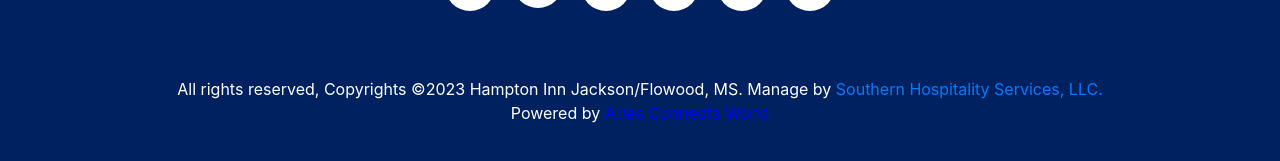
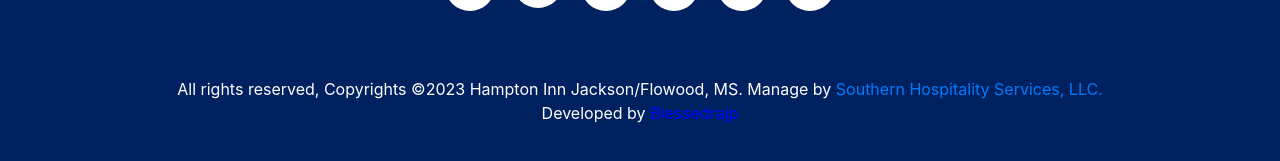
Before and after one commit to blessedrajp/Hampton-Inn, a plain HTML site: page index.html in a window 1280 px wide. Shown: the part 5869-6030 px from the top of the page. Drawn offline with Linux system fonts and the light colour scheme; a web font is replaced by a local one.

Commit message:
Update index.html

```diff
--- a/index.html
+++ b/index.html
@@ -1,4 +1,4 @@
-<!DOCTYPE html>
+  <!DOCTYPE html>
 <html lang="en">
 
 <head>
@@ -919,7 +919,7 @@
       </div>
 
       <p>All rights reserved, Copyrights ©2023 Hampton Inn Jackson/Flowood, MS. Manage by <a href="">  Southern Hospitality Services, LLC.</a> <br>
-        Powered by <a href="" style="color: blue;">Aries Connects World </a></p>
+        Developed by <a href="" style="color: blue;">Blessedrajp</a></p>
 
 
     </div>
```
